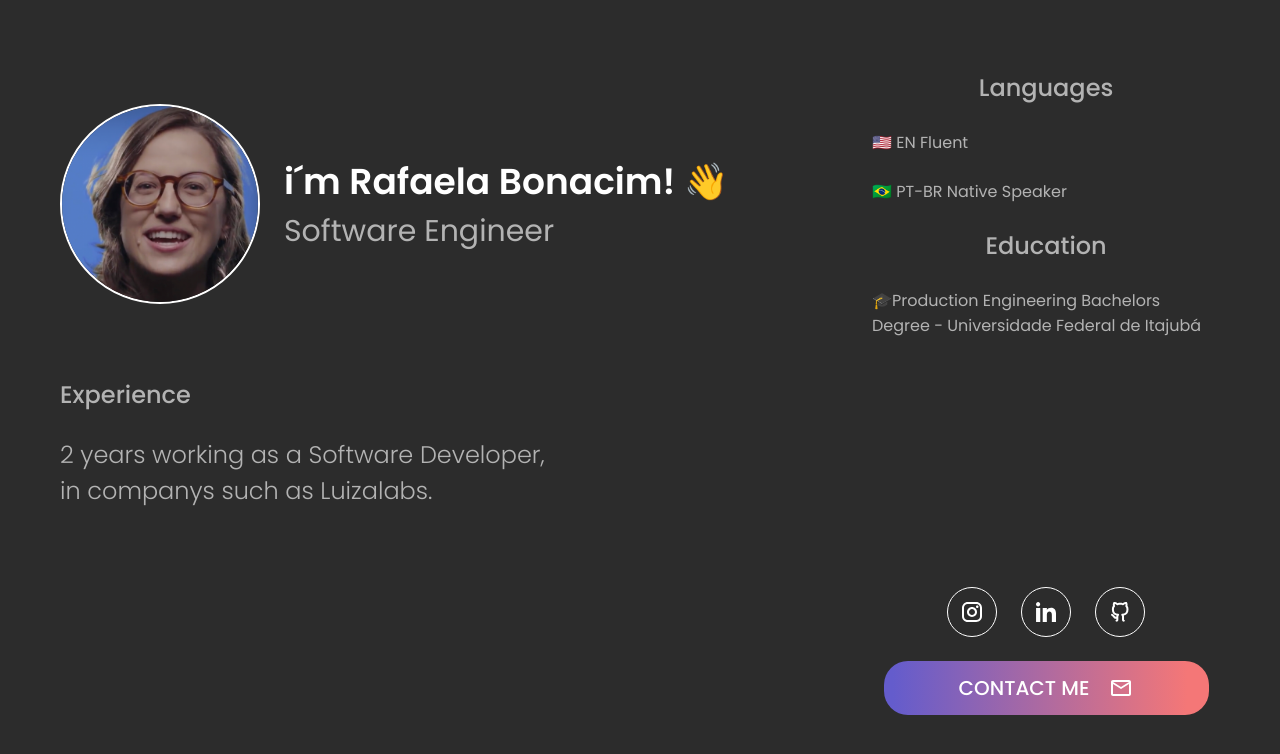
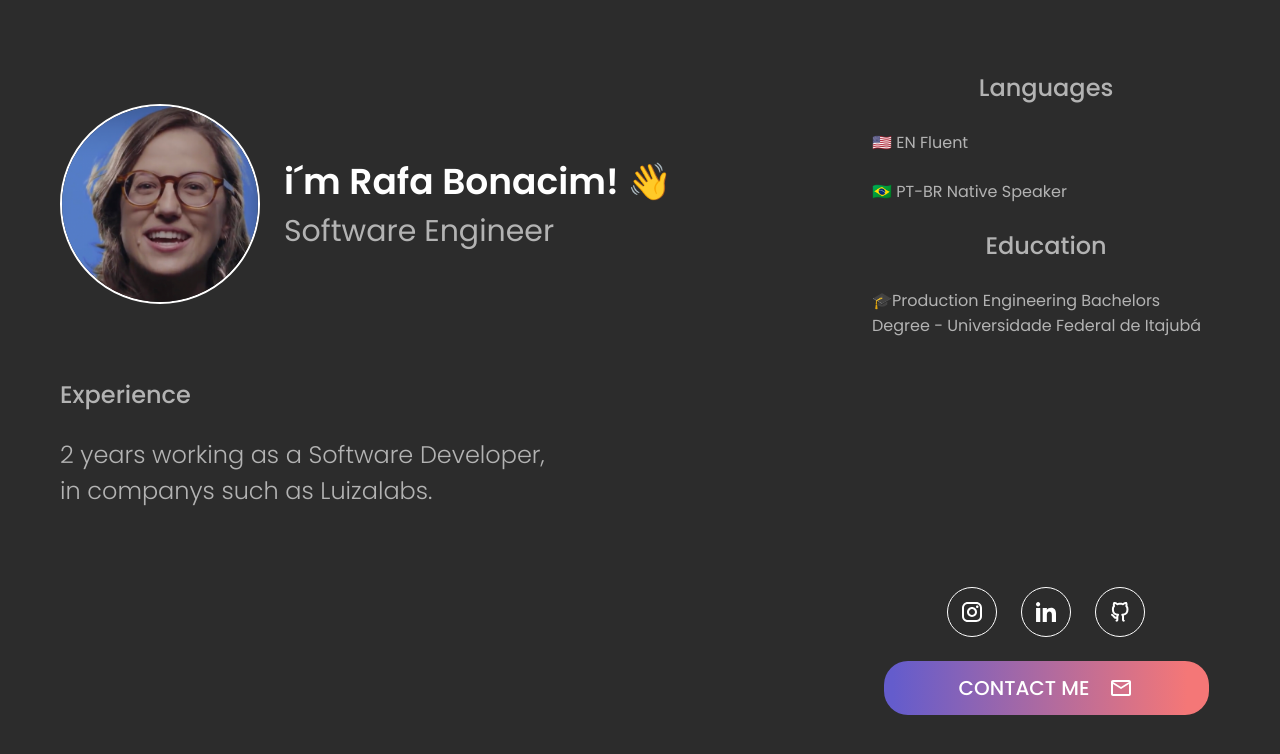
Before and after one commit to rafaelabonacim/portfolio-rafa, a Next.js app: page / in a window 1280 px wide. Shown: the top 754 px of the page. Built offline with nearby package versions, Linux system fonts and the light colour scheme.

Commit message:
fixup! feat: add socials and primary button

```diff
--- a/src/app/components/header/header.tsx
+++ b/src/app/components/header/header.tsx
@@ -6,7 +6,7 @@ export function Header() {
 	return (
 		<div className="header">
 			<div>
-				<h1>i´m Rafaela Bonacim! 👋</h1>
+				<h1>i´m Rafa Bonacim! 👋</h1>
 				<h2>Software Engineer</h2>
 			</div>
 			<Image
```
